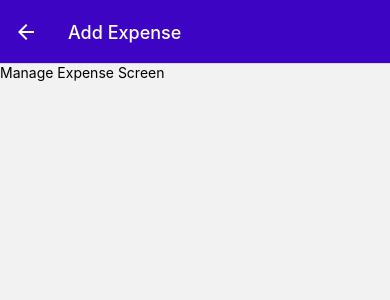
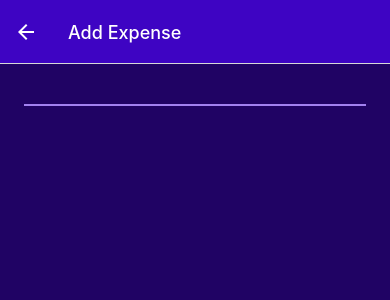
Before and after one commit to Abhi97shek/expense-app, a React Native app: screen /ManangeExpense in a window 390 px wide. Shown: the top 300 px of the page. Built offline with nearby package versions, Linux system fonts and the light colour scheme.

Commit message:
Adding a Delete Button

```diff
--- a/screen/ManageExpense.js
+++ b/screen/ManageExpense.js
@@ -1,5 +1,7 @@
-import { View, Text } from 'react-native'
-import React, { useLayoutEffect } from 'react'
+import { View, Text,StyleSheet } from 'react-native'
+import React, { useLayoutEffect } from 'react';
+import {Ionicons} from "@expo/vector-icons"
+import { GlobalStyles } from '../constants/styles';
 
 const ManageExpense = ({route,navigation}) => {
 
@@ -14,17 +16,37 @@
   },[navigation,isEditing]);
 
 
-  if(isEditing)
-    {
-
-    }
+  const deleteExpenseHandler =()=>{
 
 
+  };
+
   return (
-    <View>
-      <Text>Manage Expense Screen</Text>
+    <View style={styles.container}>
+      <View style={styles.deleteContainer}>
+        {isEditing && <Ionicons name="trash" color={GlobalStyles.colors.error500} size={36} onPress={deleteExpenseHandler}/>}
+      </View>
     </View>
   )
 }
 
-export default ManageExpense
+export default ManageExpense;
+
+const styles = StyleSheet.create({
+
+  container:{
+      flex:1,
+      padding:24,
+      backgroundColor:GlobalStyles.colors.primary800
+  },
+
+  deleteContainer:{
+      marginTop:16,
+      paddingTop:8,
+      borderTopWidth:2,
+      borderTopColor:GlobalStyles.colors.primary200,
+      alignItems:'center'
+  }
+
+
+});
```
